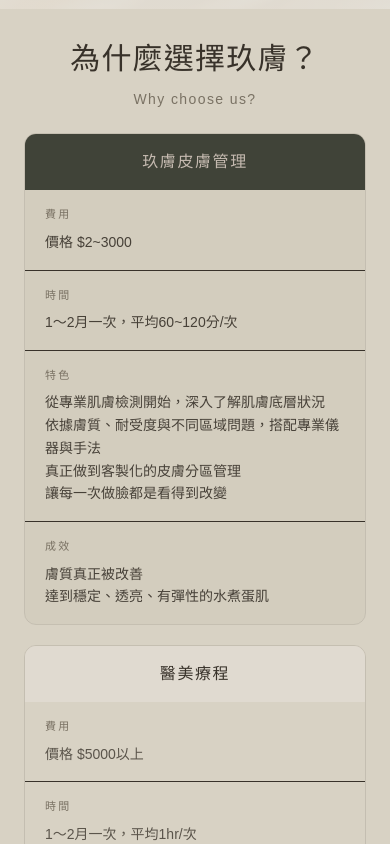
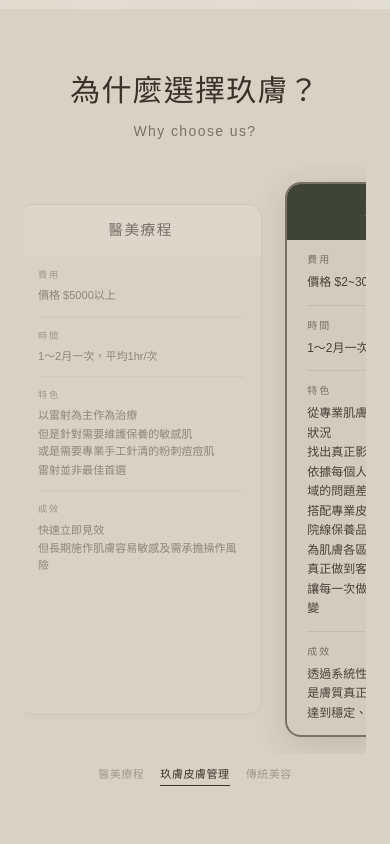
Before and after one commit to parintnk/9skin, a Next.js app: page /example1 in a window 390 px wide. Shown: the part 3240-4084 px from the top of the page. Built offline with nearby package versions, Linux system fonts and the light colour scheme.

Commit message:
SECTION 5 — Why Choose 玖膚 mobile update

```diff
--- a/app/example1/page.tsx
+++ b/app/example1/page.tsx
@@ -1,6 +1,6 @@
 "use client";
 
-import { useEffect, useState } from "react";
+import { useEffect, useRef, useState } from "react";
 import Image from "next/image";
 import { LuClipboardList, LuLeaf, LuSparkles, LuFlaskConical, LuChevronUp } from "react-icons/lu";
 import { SiLine, SiInstagram } from "react-icons/si";
@@ -683,7 +683,7 @@ export default function Page() {
                 data-reveal
                 data-reveal-delay={i + 1}
                 className="rounded-2xl px-5 py-5 sm:px-6 sm:py-6"
-                style={{ backgroundColor: "rgba(255,255,255,0.65)", backdropFilter: "blur(16px)", WebkitBackdropFilter: "blur(16px)", border: "1px solid rgba(56,50,42,0.08)", boxShadow: "0 4px 20px rgba(56,50,42,0.06)" }}
+                style={{ backgroundColor: "rgba(228, 227, 227, 0.65)", backdropFilter: "blur(16px)", WebkitBackdropFilter: "blur(16px)", border: "1px solid rgba(56,50,42,0.08)", boxShadow: "0 4px 20px rgba(56,50,42,0.06)" }}
               >
                 <div className="flex items-center gap-3 mb-3">
                   <div
@@ -716,7 +716,7 @@ export default function Page() {
       {/* ══════════════════════════════════════
           SECTION 5 — Why Choose 玖膚
       ══════════════════════════════════════ */}
-      <section id="s5" className="py-8 sm:py-24 lg:py-28" style={{ backgroundColor: "var(--brand-cream)" }}>
+      <section id="s5" className="h-auto sm:min-h-0 py-16 sm:py-24 lg:py-28 flex flex-col overflow-hidden" style={{ backgroundColor: "var(--brand-cream)" }}>
         <div className="px-6 sm:px-10 lg:px-14">
 
           {/* Heading */}
@@ -729,9 +729,23 @@ export default function Page() {
             </p>
           </div>
 
-          {/* ── MOBILE: cards ── */}
-          <div className="flex flex-col gap-5 sm:hidden">
-            {[
+          {/* ── MOBILE: horizontal carousel with center focus ── */}
+          <style>{`
+            .s5-carousel::-webkit-scrollbar { display: none; }
+          `}</style>
+          {(() => {
+            const s5Cards = [
+              {
+                label: "醫美療程",
+                dark: false,
+                featured: false,
+                rows: [
+                  { label: "費用", lines: ["價格 $5000以上"] },
+                  { label: "時間", lines: ["1～2月一次，平均1hr/次"] },
+                  { label: "特色", lines: ["以雷射為主作為治療", "但是針對需要維護保養的敏感肌", "或是需要專業手工針清的粉刺痘痘肌", "雷射並非最佳首選"] },
+                  { label: "成效", lines: ["快速立即見效", "但長期施作肌膚容易敏感及需承擔操作風險"] },
+                ],
+              },
               {
                 label: "玖膚皮膚管理",
                 dark: true,
@@ -739,19 +753,8 @@ export default function Page() {
                 rows: [
                   { label: "費用", lines: ["價格 $2~3000"] },
                   { label: "時間", lines: ["1～2月一次，平均60~120分/次"] },
-                  { label: "特色", lines: ["從專業肌膚檢測開始，深入了解肌膚底層狀況", "依據膚質、耐受度與不同區域問題，搭配專業儀器與手法", "真正做到客製化的皮膚分區管理", "讓每一次做臉都是看得到改變"] },
-                  { label: "成效", lines: ["膚質真正被改善", "達到穩定、透亮、有彈性的水煮蛋肌"] },
-                ],
-              },
-              {
-                label: "醫美療程",
-                dark: false,
-                featured: false,
-                rows: [
-                  { label: "費用", lines: ["價格 $5000以上"] },
-                  { label: "時間", lines: ["1～2月一次，平均1hr/次"] },
-                  { label: "特色", lines: ["以雷射為主作為治療", "針對敏感肌或需手工針清的痘痘肌，雷射並非最佳首選"] },
-                  { label: "成效", lines: ["快速立即見效", "但長期施作肌膚容易敏感及需承擔操作風險"] },
+                  { label: "特色", lines: ["從專業肌膚檢測開始，深入了解肌膚底層狀況", "找出真正影響膚況的關鍵", "依據每個人的膚質、肌膚耐受度與不同區域的問題差異", "搭配專業皮膚管理儀器、專業手法與頂級院線保養品", "為肌膚各區量身規劃對應的管理方式", "真正做到客製化的皮膚分區管理", "讓每一次做臉都不是浪費，而是看得到改變"] },
+                  { label: "成效", lines: ["透過系統性的皮膚管理不只是短暫好看而是膚質真正被改善", "達到穩定、透亮、有彈性的水煮蛋肌"] },
                 ],
               },
               {
@@ -761,12 +764,61 @@ export default function Page() {
                 rows: [
                   { label: "費用", lines: ["價格 $2000左右"] },
                   { label: "時間", lines: ["1～2月一次，平均60~120分/次"] },
-                  { label: "特色", lines: ["以粉刺清潔與基礎保濕為核心", "流程相對固定，較少結合科技化輔助調整"] },
-                  { label: "成效", lines: ["以基礎清潔保濕及舒適放鬆為主", "在皮膚質地層面改善較為有限"] },
+                  { label: "特色", lines: ["以粉刺清潔與基礎保濕為核心", "流程相對固定", "較少結合科技化輔助調整", "因此在皮膚質地層面的改善較為有限"] },
+                  { label: "成效", lines: ["以基礎清潔保濕", "以及舒適放鬆為主"] },
                 ],
               },
-            ].map((col, i) => (
-              <div key={col.label} data-reveal data-reveal-delay={i + 1} className="overflow-hidden rounded-xl" style={{ border: "1px solid rgba(56,50,42,0.12)" }}>
+            ];
+            /* eslint-disable react-hooks/rules-of-hooks */
+            const [s5Active, setS5Active] = useState(1);
+            const s5Ref = useRef<HTMLDivElement>(null);
+
+            useEffect(() => {
+              const el = s5Ref.current;
+              if (!el) return;
+              const onScroll = () => {
+                const cardW = el.scrollWidth / 3;
+                const idx = Math.round(el.scrollLeft / cardW);
+                setS5Active(Math.min(2, Math.max(0, idx)));
+              };
+              el.addEventListener("scroll", onScroll, { passive: true });
+              // scroll to center card on mount
+              const cardW = el.scrollWidth / 3;
+              el.scrollLeft = cardW;
+              return () => el.removeEventListener("scroll", onScroll);
+            }, []);
+            /* eslint-enable react-hooks/rules-of-hooks */
+
+            return (
+              <>
+                <div
+                  ref={s5Ref}
+                  className="s5-carousel sm:hidden flex overflow-x-auto gap-3 px-4"
+                  style={{
+                    scrollSnapType: "x mandatory",
+                    WebkitOverflowScrolling: "touch",
+                    scrollbarWidth: "none",
+                    paddingTop: "2vh",
+                    paddingBottom: "2vh",
+                  }}
+                >
+                  {s5Cards.map((col, i) => (
+                    <div
+                      key={col.label}
+                      data-reveal
+                      data-reveal-delay={i + 1}
+                      className="shrink-0 overflow-hidden rounded-2xl transition-all duration-300"
+                      style={{
+                        width: "68vw",
+                        scrollSnapAlign: "center",
+                        border: col.featured ? "2px solid var(--brand-gold)" : "1px solid rgba(56,50,42,0.12)",
+                        boxShadow: i === s5Active
+                          ? "0 8px 32px rgba(56,50,42,0.15)"
+                          : "0 2px 12px rgba(56,50,42,0.05)",
+                        transform: i === s5Active ? "scale(1)" : "scale(0.92)",
+                        opacity: i === s5Active ? 1 : 0.6,
+                      }}
+                    >
                       {/* Card header */}
                       <div
                         className="py-4 px-5 text-center"
@@ -778,23 +830,62 @@ export default function Page() {
                         <p className="text-base font-light tracking-widest">{col.label}</p>
                       </div>
                       {/* Card rows */}
-                <div className="divide-y" style={{ borderColor: "rgba(56,50,42,0.1)" }}>
-                  {col.rows.map((row) => (
-                    <div key={row.label} className="px-5 py-4" style={{ backgroundColor: col.featured ? "rgba(74,72,64,0.04)" : "transparent" }}>
-                      <p className="text-[11px] tracking-[0.2em] uppercase mb-2 font-light" style={{ color: "var(--brand-gold)" }}>
+                      <div style={{ backgroundColor: col.featured ? "rgba(74,72,64,0.04)" : "transparent" }}>
+                        {col.rows.map((row, ri) => (
+                          <div key={row.label}>
+                            {ri > 0 && (
+                              <div className="mx-5" style={{ height: 1, backgroundColor: "rgba(56,50,42,0.1)" }} />
+                            )}
+                            <div className="px-5 py-3">
+                              <p className="text-[10px] tracking-[0.2em] uppercase mb-1.5 font-light" style={{ color: "var(--brand-gold)" }}>
                                 {row.label}
                               </p>
-                      {row.lines.map((line, i) => (
-                        <p key={i} className="text-sm font-light leading-relaxed" style={{ color: "var(--brand-dark)", opacity: col.featured ? 0.9 : 0.78 }}>
+                              {row.lines.map((line, li) => (
+                                <p key={li} className="text-[12px] font-light leading-relaxed" style={{ color: "var(--brand-dark)", opacity: col.featured ? 0.9 : 0.78 }}>
                                   {line}
                                 </p>
                               ))}
                             </div>
-                  ))}
-                </div>
-              </div>
-            ))}
-          </div>
+                          </div>
+                        ))}
+                      </div>
+                    </div>
+                  ))}
+                </div>
+                {/* Text indicators */}
+                <div className="flex sm:hidden justify-center gap-4 mt-3 mb-2">
+                  {s5Cards.map((col, i) => (
+                    <button
+                      key={i}
+                      className="transition-all duration-300"
+                      style={{
+                        fontSize: 11,
+                        fontWeight: i === s5Active ? 500 : 300,
+                        letterSpacing: "0.05em",
+                        color: i === s5Active ? "var(--brand-dark)" : "rgba(56,50,42,0.35)",
+                        paddingBottom: 2,
+                        background: "none",
+                        borderTop: "none",
+                        borderLeft: "none",
+                        borderRight: "none",
+                        borderBottomStyle: "solid",
+                        borderBottomWidth: 1.5,
+                        borderBottomColor: i === s5Active ? "var(--brand-dark)" : "transparent",
+                      }}
+                      onClick={() => {
+                        const el = s5Ref.current;
+                        if (!el) return;
+                        const cardW = el.scrollWidth / 3;
+                        el.scrollTo({ left: cardW * i, behavior: "smooth" });
+                      }}
+                    >
+                      {col.label}
+                    </button>
+                  ))}
+                </div>
+              </>
+            );
+          })()}
 
           {/* ── DESKTOP: table ── */}
           <div data-reveal className="hidden sm:block overflow-x-auto">
```
Lines whose indentation alone changed are shown as unchanged.
